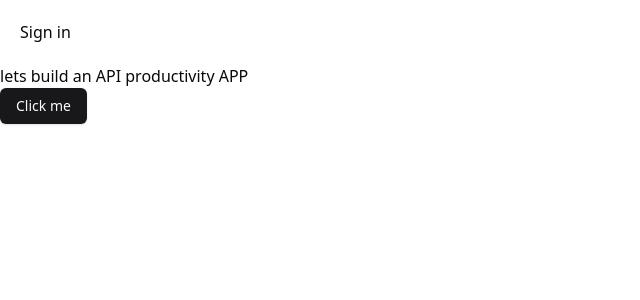
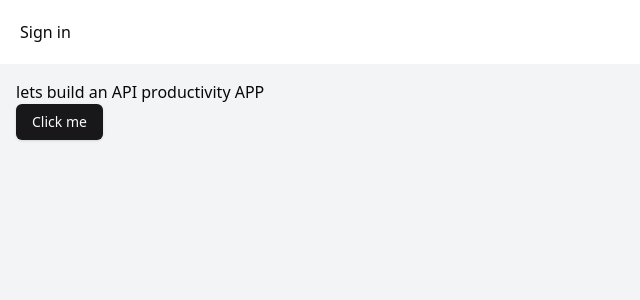
Before and after one commit to MubarekAdem/AI-Notion-clone, a Next.js app: page / in a window 1280 px wide. Shown: the top 300 px of the page, without its empty margins (0-640 px from the left). Built offline with nearby package versions, Linux system fonts and the light colour scheme; no server answers.

Commit message:
add sidebar component and integrate it into RootLayout

```diff
--- a/app/layout.tsx
+++ b/app/layout.tsx
@@ -19,10 +19,11 @@ export default function RootLayout({
       <html lang="en">
         <body>
           <Header />
-          <div>
+          <div className="flex min-h-screen">
             {/*sidebar*/}
+
+          <div className="flex-1 p-4 bg-gray-100 overflow-y-auto scrollbar-hide">{children}</div>
           </div>
-          <div>{children}</div>
         </body>
       </html>
     </ClerkProvider>
--- /dev/null
+++ b/components/ui/sidebar.tsx
@@ -0,0 +1,5 @@
+function sidebar() {
+  return <div>sidebar</div>;
+}
+
+export default sidebar;
```
